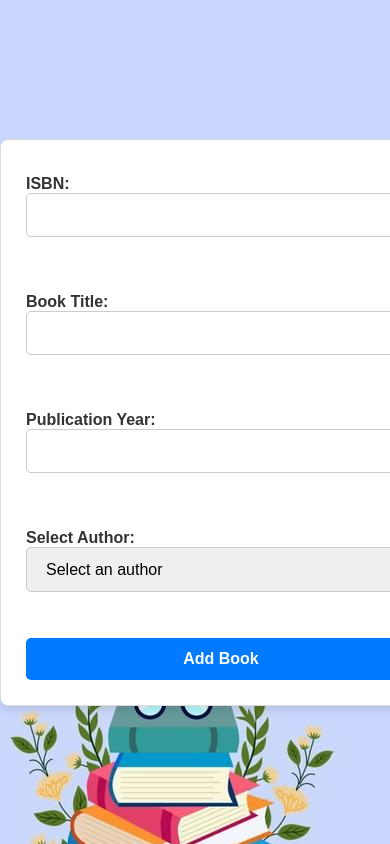
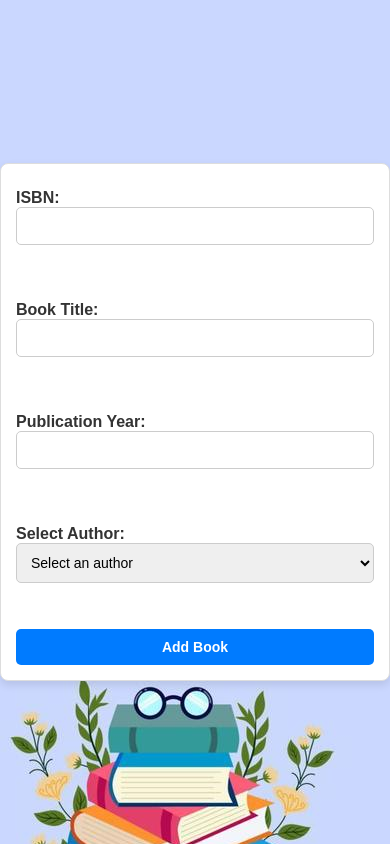
Before and after one commit to Ell-716/Book-Alchemy, a Flask app: page /add_book in a window 390 px wide; the page is wider, and only the part inside the window is pictured. Run offline with Flask 3, Linux system fonts and the light colour scheme; data comes from the database, SQL or seed files in the repository.

Commit message:
Add responsive design.

```diff
--- a/static/styles.css
+++ b/static/styles.css
@@ -7,6 +7,8 @@ body {
   flex-direction: column;
   min-height: 100vh;
   background: url(background.jpeg);
+  box-sizing: border-box;
+   width: 100%;
 }
 
 header {
@@ -310,6 +349,7 @@ main {
   box-shadow: 0 4px 8px rgba(0, 0, 0, 0.1);
   display: flex;
   flex-direction: column;
+  box-sizing: border-box;
 }
 
 .styled-form label {
@@ -350,6 +390,44 @@ main {
 
 .styled-form input[type="submit"]:hover {
   background-color: #0056b3;
+}
+
+/* Responsive adjustments */
+@media (max-width: 768px) {
+  .styled-form {
+    max-width: 600px;
+    padding: 20px;
+  }
+
+  .styled-form input[type="text"],
+  .styled-form input[type="date"],
+  .styled-form select {
+    font-size: 14px;
+    padding: 10px;
+  }
+
+  .styled-form input[type="submit"] {
+    font-size: 14px;
+    padding: 12px 0;
+  }
+}
+
+@media (max-width: 480px) {
+  .styled-form {
+    max-width: 100%;
+    padding: 15px;
+  }
+
+  .styled-form input[type="text"],
+  .styled-form input[type="date"],
+  .styled-form select {
+    font-size: 14px;
+  }
+
+  .styled-form input[type="submit"] {
+    font-size: 14px;
+    padding: 10px 0;
+  }
 }
 
 /* Success and warning messages */
```
Also changed, not shown: other parts of static/styles.css (+47 -10 lines), static/script.js (+13 -3 lines).
